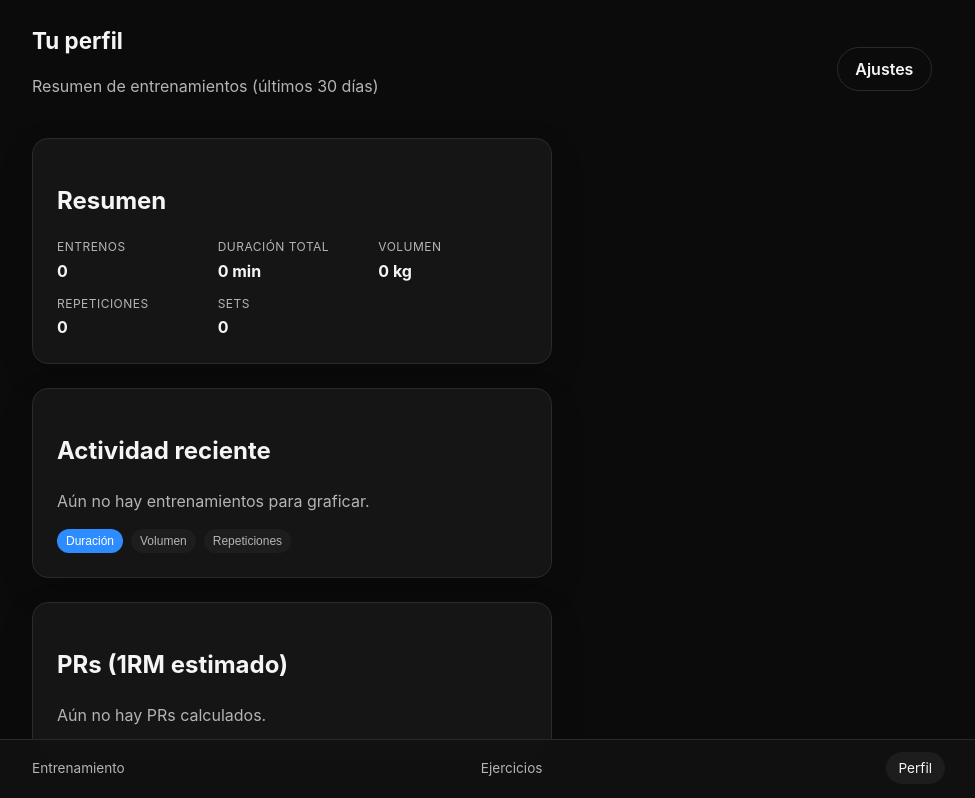
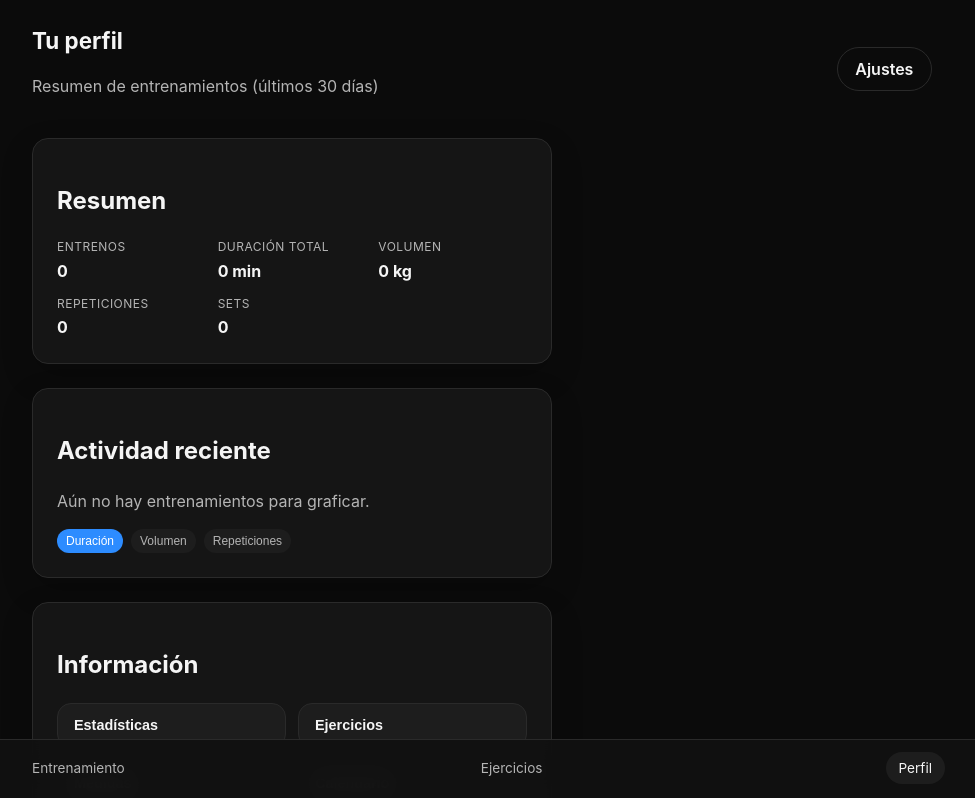
Before and after one commit to Vonetto/gym-app, a React (Vite) app: page /profile in a window 1280 px wide. Shown: the top 798 px of the page, without its empty margins (158-1133 px from the left). Built offline with nearby package versions, Linux system fonts and the light colour scheme.

Commit message:
chore: remove profile card icons

```diff
--- a/src/pages/Profile.tsx
+++ b/src/pages/Profile.tsx
@@ -289,6 +289,24 @@ export function Profile() {
       </div>
 
       <div className="card">
+        <h2>Información</h2>
+        <div className="profile-cards">
+          <button className="profile-card" type="button">
+            <span>Estadísticas</span>
+          </button>
+          <button className="profile-card" type="button">
+            <span>Ejercicios</span>
+          </button>
+          <button className="profile-card" type="button">
+            <span>Medidas</span>
+          </button>
+          <button className="profile-card" type="button">
+            <span>Calendario</span>
+          </button>
+        </div>
+      </div>
+
+      <div className="card">
         <h2>PRs (1RM estimado)</h2>
         {prs.length ? (
           <ul className="list">
--- a/src/styles.css
+++ b/src/styles.css
@@ -660,15 +660,99 @@ input::placeholder {
 .chart {
   display: grid;
   grid-auto-flow: column;
+  grid-auto-columns: 1fr;
   gap: 0.5rem;
   align-items: end;
   height: 140px;
+  margin-top: 0;
+}
+
+.chart-wrapper {
+  display: grid;
+  grid-template-columns: auto 1fr;
+  gap: 0.75rem;
+  align-items: end;
   margin-top: 1rem;
+}
+
+.chart-axis {
+  display: grid;
+  grid-template-rows: repeat(4, 1fr);
+  justify-items: end;
+  gap: 0.2rem;
+  padding-top: 0.8rem;
+  padding-bottom: 0.4rem;
+  font-size: 0.65rem;
+  color: var(--text-muted);
+  height: 140px;
+}
+
+.chart-axis-label {
+  line-height: 1;
+}
+
+.chart-scroll {
+  overflow-x: auto;
+  overflow-y: visible;
+  padding-top: 0.8rem;
+  padding-bottom: 0.5rem;
+}
+
+.chart-scroll .chart {
+  min-width: 320px;
+  grid-auto-columns: 52px;
+  gap: 0.4rem;
+}
+
+.chart-column {
+  display: grid;
+  gap: 0.35rem;
+  align-items: end;
+  height: 100%;
 }
 
 .chart-bar {
   background: #2d8cff;
-  border-radius: 12px 12px 4px 4px;
+  border-radius: 10px;
+  width: 12px;
+  justify-self: center;
+  border: none;
+  padding: 0;
+  position: relative;
+  cursor: pointer;
+}
+
+.chart-bar.active {
+  background: #5bb8ff;
+}
+
+.chart-value {
+  position: absolute;
+  top: -1.6rem;
+  left: 50%;
+  transform: translateX(-50%);
+  background: #1a1a1a;
+  color: var(--text);
+  font-size: 0.6rem;
+  padding: 0.15rem 0.35rem;
+  border-radius: 999px;
+  border: 1px solid var(--border);
+  white-space: nowrap;
+  pointer-events: none;
+}
+
+.chart-label {
+  font-size: 0.6rem;
+  color: var(--text-muted);
+  text-align: center;
+  text-transform: capitalize;
+  white-space: nowrap;
+  min-height: 1rem;
+  width: 6ch;
+}
+
+.chart-label.hidden {
+  visibility: hidden;
 }
 
 .pill-row {
@@ -693,6 +777,31 @@ input::placeholder {
   grid-template-columns: repeat(auto-fit, minmax(140px, 1fr));
   gap: 0.75rem;
   margin-top: 1rem;
+}
+
+.profile-cards {
+  display: grid;
+  grid-template-columns: repeat(2, minmax(0, 1fr));
+  gap: 0.75rem;
+  margin-top: 1rem;
+}
+
+.profile-card {
+  display: flex;
+  align-items: center;
+  padding: 0.85rem 1rem;
+  border-radius: 14px;
+  border: 1px solid var(--border);
+  background: var(--surface-muted);
+  color: var(--text);
+  font-weight: 600;
+  font-size: 0.9rem;
+  text-align: left;
+  cursor: pointer;
+}
+
+.profile-card:hover {
+  border-color: var(--accent);
 }
 
 .wide {
```
